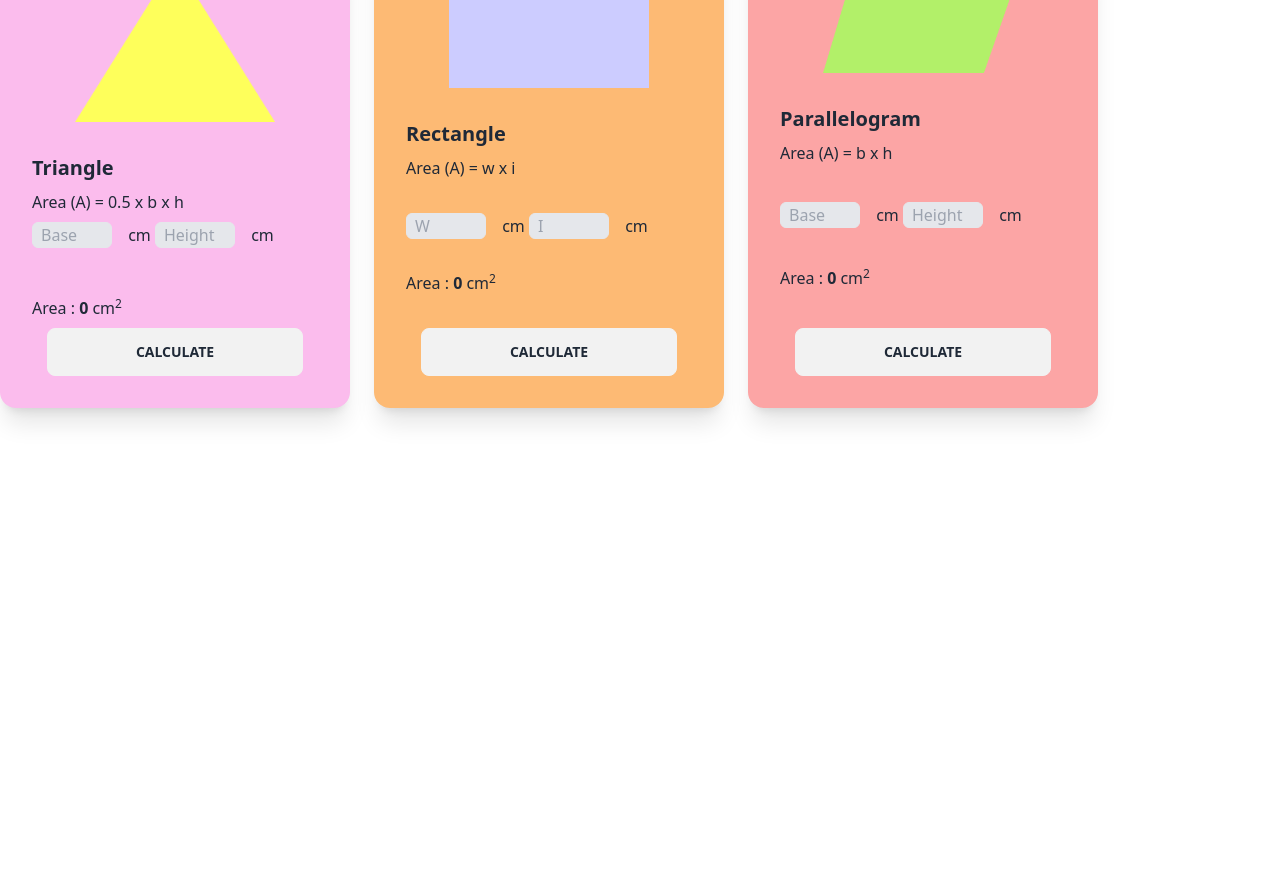
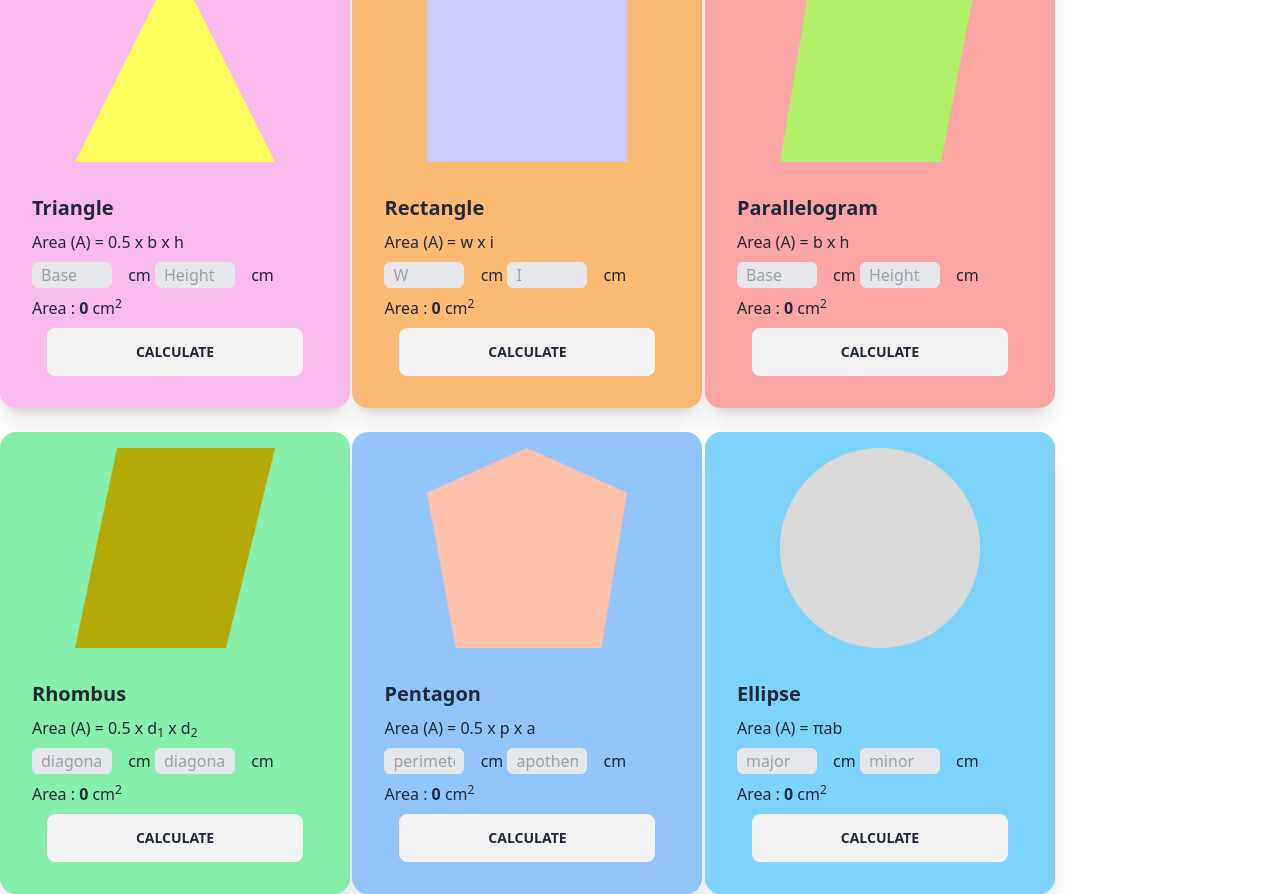
Before and after one commit to DEVSHARI/geometry-genius, a plain HTML site: page index.html in a window 1280 px wide. Shown: the part 102-996 px from the top of the page. Before the commit the page ends 800 px from the top, so only its background shows below. Drawn offline with nearby package versions, Linux system fonts and the light colour scheme.

Commit message:
finished Rhombus,Pentagon,Ellipse

```diff
--- a/index.html
+++ b/index.html
@@ -18,14 +18,14 @@
     <main class="mt-12">
         <div class="flex flex-col lg:flex-row">
             <!-- shape container -->
-            <div class="grid grid-cols-1 md:grid-cols-2 lg:grid-cols-3 gap-6">
+            <div class="flex-1 grid grid-cols-1 md:grid-cols-2 lg:grid-cols-3 gap-6">
                 <!-- first card -->
                 <div class="card w-[350px] bg-[#FBBCED] shadow-xl pt-4" >
-                    <figure><img class="w-[200px]" src="./images/triangle.png" alt="Shoes" /></figure>
+                    <figure><img class="w-[200px] h-[200px]" src="./images/triangle.png" alt="Shoes" /></figure>
                     <div class="card-body">
                       <h2 class="card-title">Triangle</h2>
                       <p>Area (A) = 0.5 x b x h</p>
-                      <p class="mb-10">
+                      <p>
                         <input id="triangle-base" class="border rounded-md bg-gray-200 w-20 px-2" type="text " placeholder="Base">
                         <span class="ml-3">cm</span>
                         <input id="triangle-height" class="border rounded-md bg-gray-200 w-20 px-2" type="text " placeholder="Height">
@@ -39,7 +39,7 @@
                   </div>
                   <!-- second card -->
                 <div class="card w-[350px] bg-orange-300 shadow-xl pt-4">
-                    <figure><img class="w-[200px]" src="./images/rectangle.png" alt="Shoes" /></figure>
+                    <figure><img class="w-[200px] h-[200px]" src="./images/rectangle.png" alt="Shoes" /></figure>
                     <div class="card-body">
                       <h2 class="card-title">Rectangle</h2>
                       <p>Area (A) = w x i</p>
@@ -57,25 +57,79 @@
                   </div>
                   <!-- third card -->
                 <div class="card w-[350px] bg-red-300 shadow-xl pt-4">
-                    <figure><img class="w-[200px]" src="./images/parallelogram.png" alt="Shoes" /></figure>
+                    <figure><img class="w-[200px]  h-[200px]" src="./images/parallelogram.png" alt="Shoes" /></figure>
                     <div class="card-body">
                       <h2 class="card-title">Parallelogram</h2>
                       <p>Area (A) = b x h</p>
                       <p>
-                        <input class="border rounded-md bg-gray-200 w-20 px-2" type="text " placeholder="Base">
+                        <input id="parallelogram-base" class="border rounded-md bg-gray-200 w-20 px-2" type="text " placeholder="Base">
                         <span class="ml-3">cm</span>
-                        <input class="border rounded-md bg-gray-200 w-20 px-2" type="text " placeholder="Height">
+                        <input id="parallelogram-height" class="border rounded-md bg-gray-200 w-20 px-2" type="text " placeholder="Height">
                         <span class="ml-3">cm</span>
                       </p>
-                      <p>Area : <span class="font-bold">0</span> cm<sup>2</sup> </p>
+                      <p>Area : <span id="parallelogram-sum" class="font-bold">0</span> cm<sup>2</sup> </p>
                       <div class="card-actions justify-center">
-                        <button class="btn btn-wide">Calculate</button>
+                        <button id="btn-parallelogram" onclick="clickHandler3('btn-parallelogram')" class="btn btn-wide">Calculate</button>
+                      </div>
+                    </div>
+                  </div>
+                  <!-- fourth card -->
+                <div class="card w-[350px] bg-green-300 shadow-xl pt-4">
+                    <figure><img class="w-[200px] h-[200px]" src="./images/rhombus.png" alt="Shoes" /></figure>
+                    <div class="card-body">
+                      <h2 class="card-title">Rhombus</h2>
+                      <p>Area (A) = 0.5 x d<sub>1</sub> x d<sub>2</sub></p>
+                      <p>
+                        <input id="rhombus-diagonal1" class="border rounded-md bg-gray-200 w-20 px-2" type="text " placeholder="diagonal1">
+                        <span class="ml-3">cm</span>
+                        <input id="rhombus-diagonal2" class="border rounded-md bg-gray-200 w-20 px-2" type="text " placeholder="diagonal2">
+                        <span class="ml-3">cm</span>
+                      </p>
+                      <p>Area : <span id="rhombus-sum" class="font-bold">0</span> cm<sup>2</sup> </p>
+                      <div class="card-actions justify-center">
+                        <button id="btn-rhombus" onclick="clickHandler4('btn-rhombus')" class="btn btn-wide">Calculate</button>
+                      </div>
+                    </div>
+                  </div>
+                  <!-- fifth card -->
+                <div class="card w-[350px] bg-blue-300 shadow-xl pt-4">
+                    <figure><img class="w-[200px] h-[200px]" src="./images/pentagon.png" alt="Shoes" /></figure>
+                    <div class="card-body">
+                      <h2 class="card-title">Pentagon</h2>
+                      <p>Area (A) = 0.5 x p x a</p>
+                      <p>
+                        <input id="pentagon-perimeter" class="border rounded-md bg-gray-200 w-20 px-2" type="text " placeholder="perimeter">
+                        <span class="ml-3">cm</span>
+                        <input id="pentagon-apothem" class="border rounded-md bg-gray-200 w-20 px-2" type="text " placeholder="apothem">
+                        <span class="ml-3">cm</span>
+                      </p>
+                      <p>Area : <span id="pentagon-sum" class="font-bold">0</span> cm<sup>2</sup> </p>
+                      <div class="card-actions justify-center">
+                        <button id="btn-pentagon" onclick="clickHandler5('btn-pentagon')" class="btn btn-wide">Calculate</button>
+                      </div>
+                    </div>
+                  </div>
+                  <!-- sixth card -->
+                <div class="card w-[350px] bg-sky-300 shadow-xl pt-4">
+                    <figure><img class="w-[200px] h-[200px]" src="./images/ellipse.png" alt="Shoes" /></figure>
+                    <div class="card-body">
+                      <h2 class="card-title">Ellipse</h2>
+                      <p>Area (A) = πab</p>
+                      <p>
+                        <input id="ellipse-major" class="border rounded-md bg-gray-200 w-20 px-2" type="text " placeholder="major">
+                        <span class="ml-3">cm</span>
+                        <input id="ellipse-minor" class="border rounded-md bg-gray-200 w-20 px-2" type="text " placeholder="minor">
+                        <span class="ml-3">cm</span>
+                      </p>
+                      <p>Area : <span id="ellipse-sum" class="font-bold">0</span> cm<sup>2</sup> </p>
+                      <div class="card-actions justify-center">
+                        <button id="btn-ellipse" onclick="clickHandler6('btn-ellipse')" class="btn btn-wide">Calculate</button>
                       </div>
                     </div>
                   </div>
             </div>
             <div>
-                <h2>Area Calculation</h2>
+                <h2 class="text-3xl font-semibold text-center">Area Calculation</h2>
             </div>
         </div>
 
--- a/js/geometry.js
+++ b/js/geometry.js
@@ -7,8 +7,8 @@
 
 
         const triangleHeight = document.getElementById('triangle-height');
-        const triangleInputHeightstring = triangleHeight.value;
-        const triangleHeightInputValue = parseFloat(triangleInputHeightstring);
+        const triangleInputHeightString = triangleHeight.value;
+        const triangleHeightInputValue = parseFloat(triangleInputHeightString);
 
         triangleHeight.value = '';
 
@@ -43,3 +43,56 @@
         rectangleWidth.value = '';
         rectangleLength.value = '';
     }
+
+
+    // Parallelogram calculation/funtional
+
+    function clickHandler3(){
+        const width = getInputValue('parallelogram-base')
+        const height = getInputValue('parallelogram-height')
+
+        const area = width * height;
+
+        getOutputValue('parallelogram-sum', area)
+    }
+
+    function clickHandler4(){
+        const diagonal1 = getInputValue('rhombus-diagonal1')
+        const diagonal2 = getInputValue('rhombus-diagonal2')
+
+        const area = (0.5 * diagonal1 * diagonal2).toFixed(2)
+
+        getOutputValue('rhombus-sum', area)
+    }
+
+    function clickHandler5(){
+        const perimeter = getInputValue('pentagon-perimeter')
+        const apothem = getInputValue('pentagon-apothem');
+
+        const area = (0.5 * perimeter * apothem).toFixed(2)
+
+        getOutputValue('pentagon-sum', area)
+    }
+
+    function clickHandler6(){
+        const major = getInputValue('ellipse-major');
+        const minor = getInputValue('ellipse-minor');
+        const pi = Math.PI
+        const area = (pi * major * minor).toFixed(2);
+
+        getOutputValue('ellipse-sum', area);
+    }
+
+
+    function getInputValue (inputId){
+        const inputField1 = document.getElementById(inputId);
+        const fieldValueString = inputField1.value;
+        const value = parseFloat(fieldValueString)
+
+        return value;
+    }
+
+    function getOutputValue (outputId, area){
+        const outputValue = document.getElementById(outputId)
+        outputValue.innerText = area;
+    }
```
